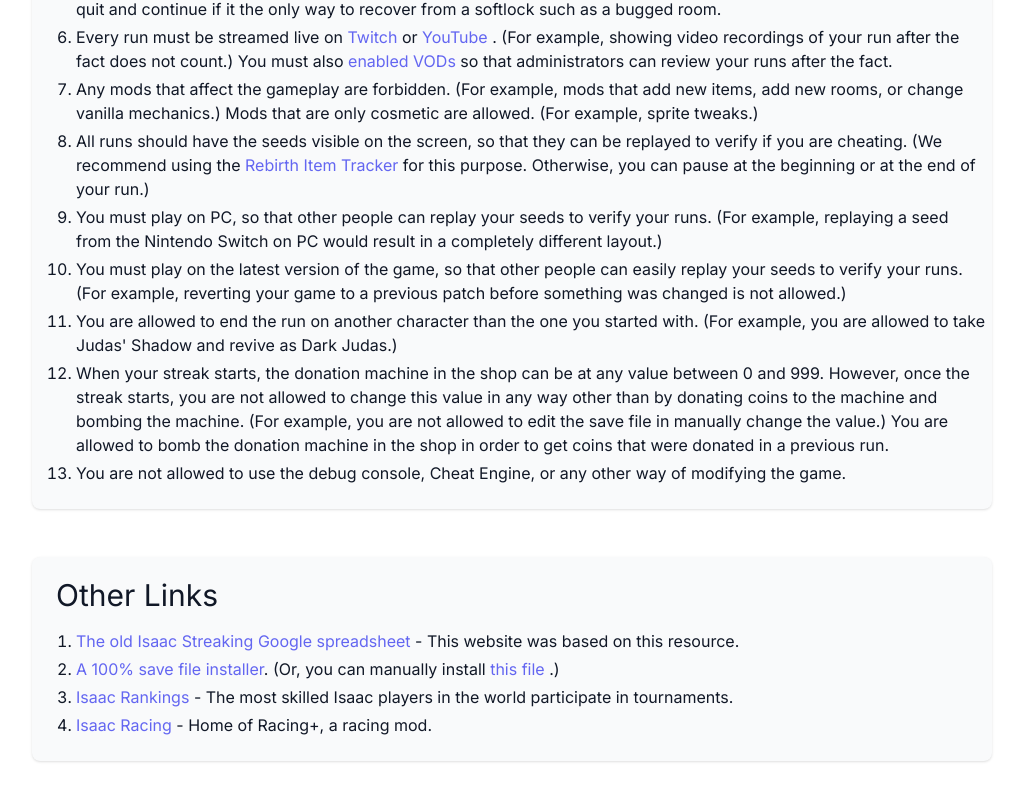
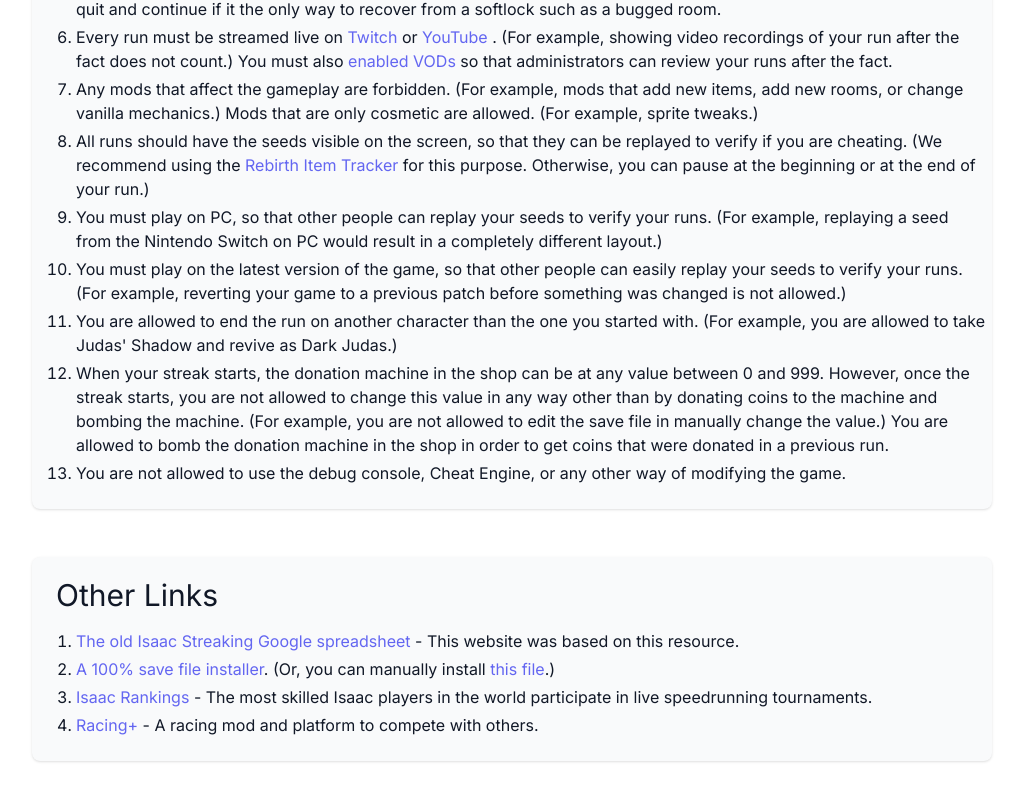
Before and after one commit to Zamiell/isaac-leaderboards, a SvelteKit app: page /about in a window 1280 px wide. Shown: the part 815-1616 px from the top of the page, without its empty margins (128-1151 px from the left). Built offline with nearby package versions, Linux system fonts and the light colour scheme.

Commit message:
fix: typo

```diff
--- a/src/routes/about/+page.svelte
+++ b/src/routes/about/+page.svelte
@@ -171,9 +171,8 @@
               >. (Or, you can manually install
               <a
                 href="https://github.com/Zamiell/isaac-save-installer/raw/main/saves/Repentance/persistentgamedata.dat"
-              >
-                this file
-              </a>.)
+                >this file</a
+              >.)
             </li>
             <li>
               <a
@@ -182,7 +181,8 @@
                 rel="noopener noreferrer"
               >
                 Isaac Rankings
-              </a> - The most skilled Isaac players in the world participate in tournaments.
+              </a> - The most skilled Isaac players in the world participate in live
+              speedrunning tournaments.
             </li>
             <li>
               <a
@@ -190,8 +190,8 @@
                 target="_blank"
                 rel="noopener noreferrer"
               >
-                Isaac Racing
-              </a> - Home of Racing+, a racing mod.
+                Racing+
+              </a> - A racing mod and platform to compete with others.
             </li>
           </ul>
         </div>
```
